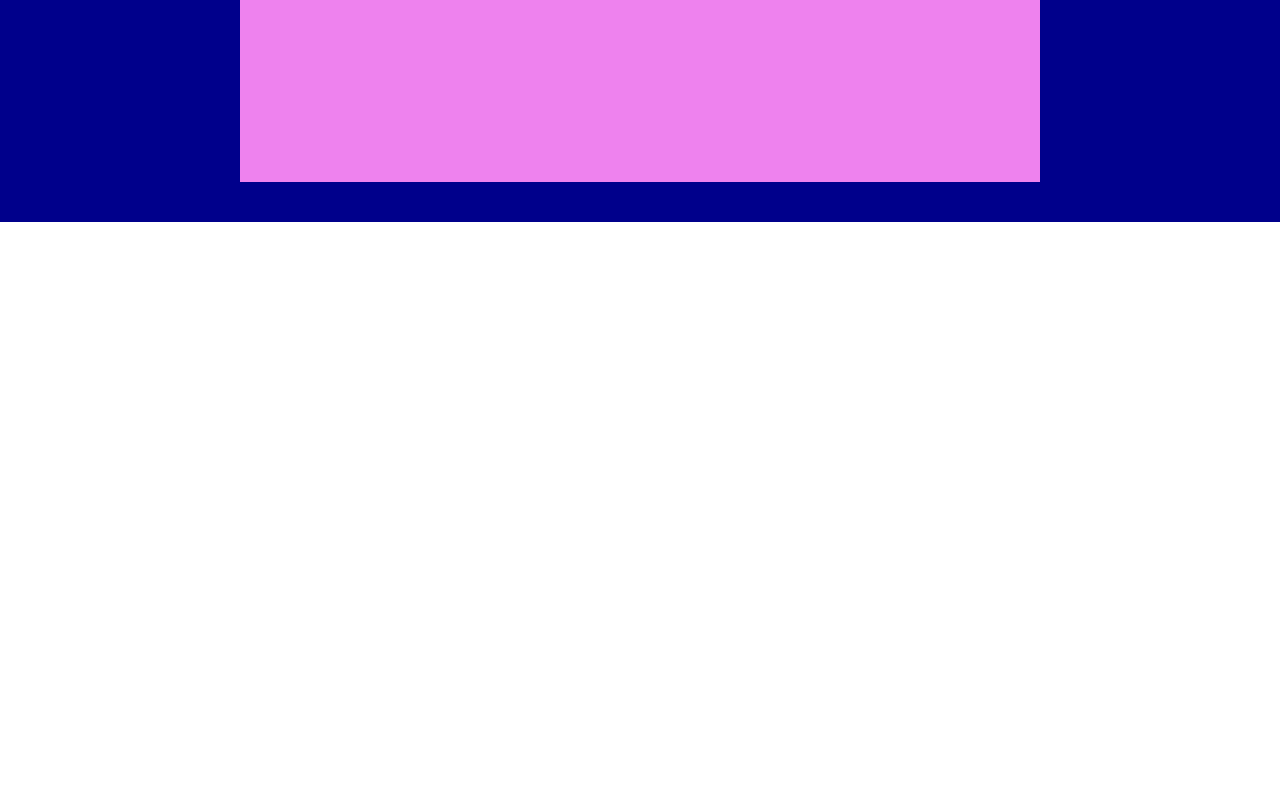
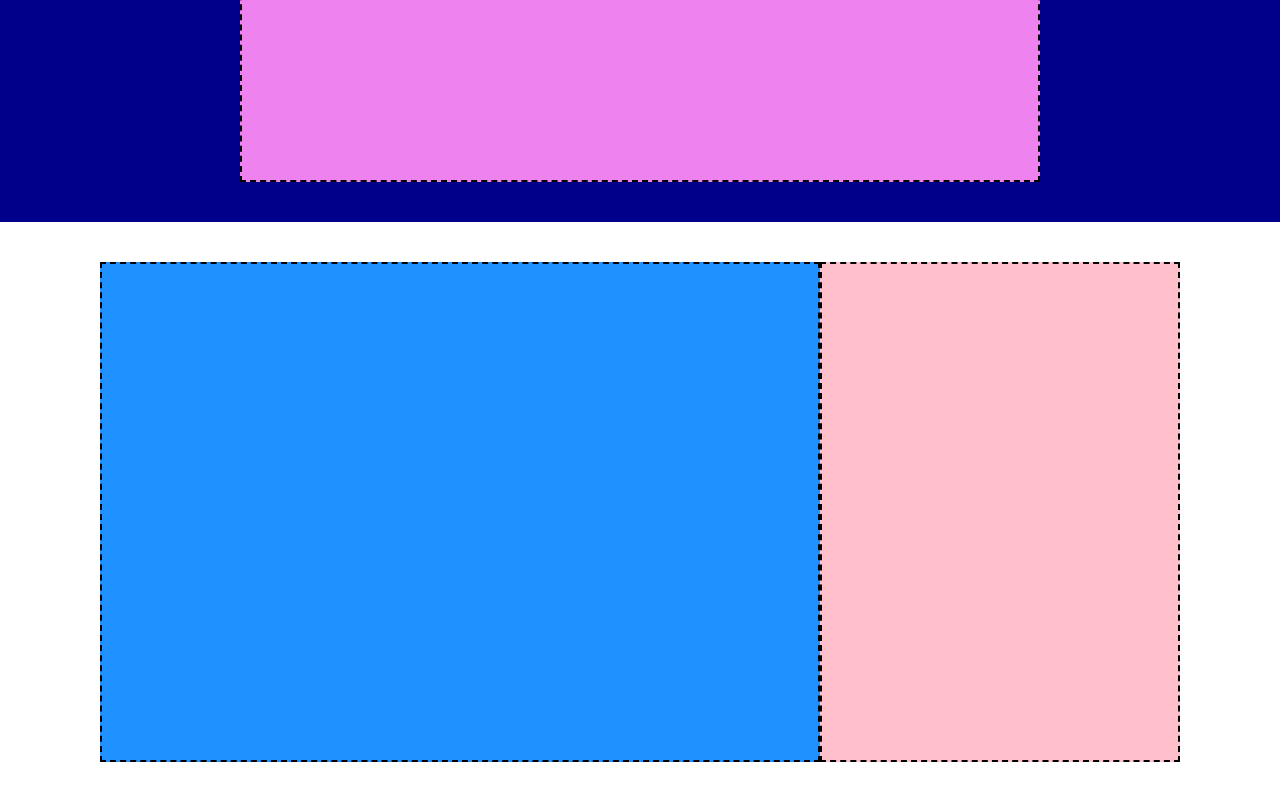
Before and after one commit to TALEX1995/htmlcss-struttura-discord, a plain HTML site: page index.html in a window 1280 px wide. Shown: the part 348-1148 px from the top of the page. Before the commit the page ends 800 px from the top, so only its background shows below. Drawn offline with Linux system fonts and the light colour scheme.

Commit message:
Added second section

```diff
--- a/css/style.css
+++ b/css/style.css
@@ -16,8 +16,8 @@
 
 /* Utilities */
 
-.inline-block {
-    display: inline-block;
+.border2px {
+    border: 2px dashed black;
 }
 
 .container {
@@ -83,9 +83,33 @@ ul {
     background-color: #ee82ee;
     width: 800px;
     margin: 0 auto;
+    border: 2px dashed black;
 }
 
 .bkg-first-section {
     background-color: #00008b;
     padding: 40px 0px;
 }
+
+.bkg-second-section {
+    background-color: white;
+    padding: 40px 0px;
+}
+
+.second-section {
+    display: flex;
+    min-height: 500px;
+}
+
+.second-section div:first-child {
+    min-height: 500px;
+    flex-basis: calc(100% / 3 * 2);
+    background-color: var(--color-blue);
+
+}
+
+.second-section div:last-child {
+    min-height: 500px;
+    flex-basis: calc(100% / 3);
+    background-color: var(--color-pink);
+}
--- a/index.html
+++ b/index.html
@@ -33,11 +33,13 @@
         </div>
 
         <div class="bkg-second-section">
-            <section class="second-section flex">
-                <div></div>
-                <div></div>
+            <section class="container second-section flex">
+                <div class="border2px"></div>
+                <div class="border2px"></div>
             </section>
         </div>
+
+
 
 
 
```
